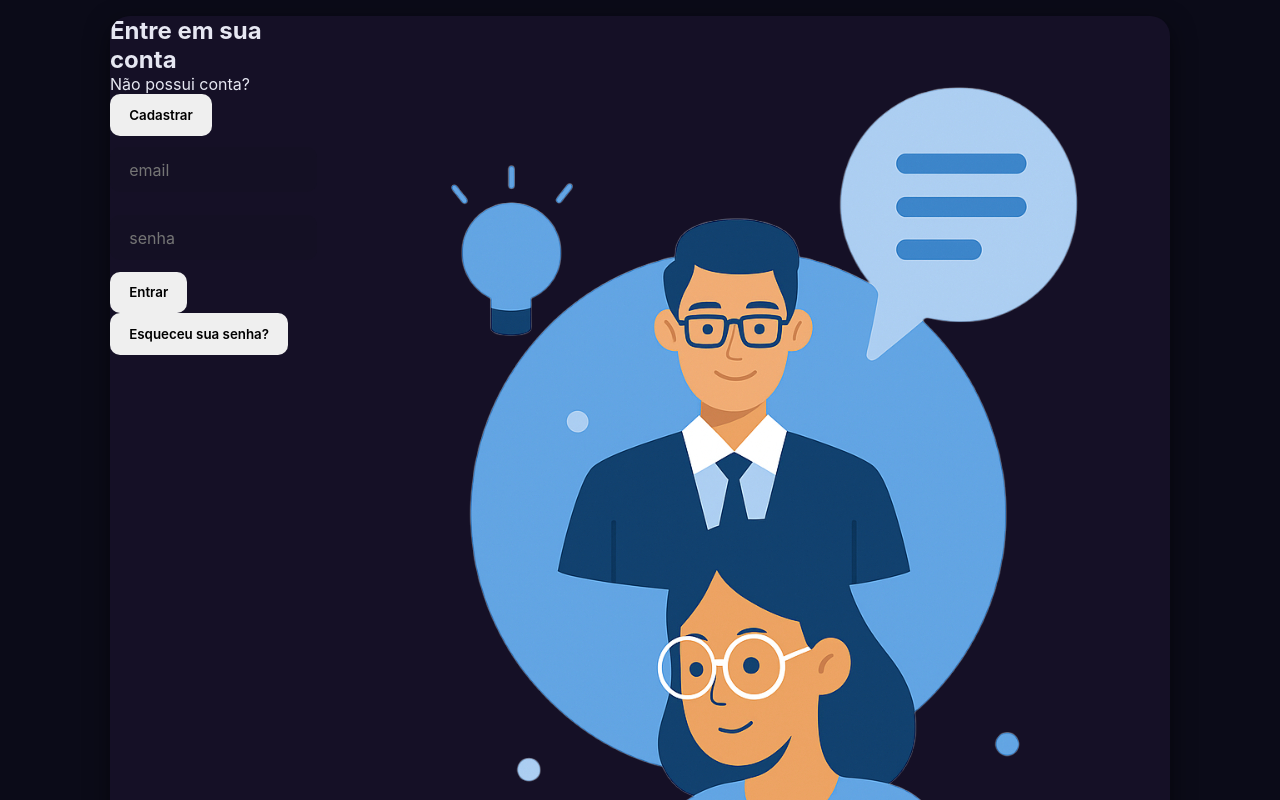
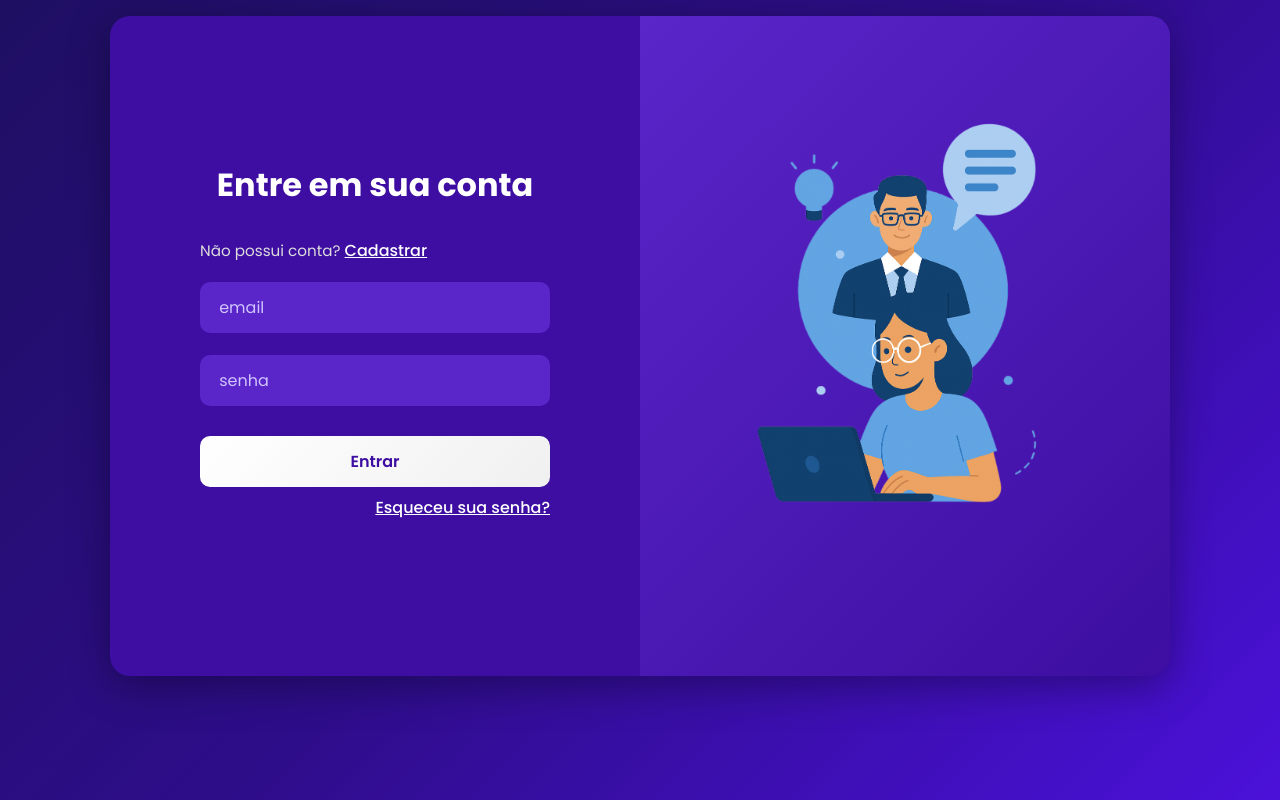
Before and after one commit to BekaPrado/Front---Journey, a React (Vite) app in the folder journey/: page /auth in a window 1280 px wide. Shown: the top 800 px of the page. Built offline with nearby package versions, Linux system fonts and the light colour scheme; no server answers.

Commit message:
📝 Reparo no estilo ce Login
Atualização

```diff
--- a/journey/src/index.css
+++ b/journey/src/index.css
@@ -1,119 +1,234 @@
-/* index.css - Visual moderno completo */
 @import url('https://fonts.googleapis.com/css2?family=Poppins:wght@400;500;600;700&display=swap');
 
-* { margin: 0; padding: 0; box-sizing: border-box; }
+
+/* ==========================
+   Reset geral
+   ========================== */
+   * {
+    margin: 0;
+    padding: 0;
+    box-sizing: border-box;
+  }
 
   body {
   font-family: 'Poppins', sans-serif;
-  background: var(--bg);
-  color: var(--text);
+  background: linear-gradient(135deg, #1e0f62, #2e0d8a, #4b11d9);
+  color: #fff;
   min-height: 100vh;
   display: flex;
   align-items: center;
   justify-content: center;
+  /* Adiciona um padding para rolagem em telas menores */
   padding: 1rem;
-  transition: background 0.3s ease, color 0.3s ease;
 }
 
+
+  /* ==========================
+     Container principal
+     ========================== */
   .container {
     width: 100%;
-  max-width: 1060px;
+    width: 1060px;
     min-height: 660px;
-  background: var(--card-bg);
+    background: #3d0ea1;
     border-radius: 20px;
-  box-shadow: var(--shadow-soft);
+    box-shadow: 0 10px 40px rgba(0, 0, 0, 0.35);
     display: grid;
     grid-template-columns: 1fr 1fr;
     overflow: hidden;
     animation: fadeIn 0.5s ease-in-out;
   }
 
-/* Inputs e botões */
+  /* ==========================
+     Área do formulário (CENTRALIZAÇÃO E LARGURA MÁXIMA)
+     ========================== */
+  .container .form-area {
+    display: flex;
+    flex-direction: column;
+    justify-content: center;   /* Centraliza o bloco verticalmente */
+    align-items: center;       /* Centraliza os itens (form, h2) horizontalmente */
+    padding: 3rem;
+    text-align: center;        /* Centraliza textos (h2, p) */
+  }
+
+/* Define a largura máxima dos inputs, form e texto para evitar que estiquem demais */
+.form-area form,
+.form-area p,
+.form-area h2 {
+    width: 100%;
+    max-width: 350px; /* Largura máxima elegante */
+    text-align: left; /* Alinha o texto do formulário (inputs, labels, etc.) à esquerda DENTRO da largura definida */
+}
+
+/* Os títulos h2 e o parágrafo principal podem ficar centralizados no container do form-area */
+.form-area h2, .form-area p {
+    text-align: center;
+}
+
+/* Se for o link/botão de 'Esqueceu sua senha?', alinha à direita (melhor visual) */
+.form-area form + p,
+.form-area form + p button {
+    text-align: right;
+    width: 100%;
+}
+
+.form-area h2 {
+  font-size: 2rem;
+  font-weight: 700;
+  margin-bottom: 1.5rem;
+  line-height: 1.3;
+  font-family: 'Poppins', sans-serif;
+}
+
+.form-area p {
+  font-size: 0.95rem;
+  margin: 0.5rem 0;
+  color: #ddd;
+  font-family: 'Poppins', sans-serif;
+  text-align: center; /* Garante que parágrafos soltos (como "Não possui conta?") fiquem centralizados */
+}
+
+/* O parágrafo de "Não possui conta?" deve ter o texto alinhado à esquerda para seguir a imagem */
+.form-area h2 + p {
+    text-align: left;
+}
+
+.form-area a, .form-area button {
+  font-family: 'Poppins', sans-serif;
+}
+
+  .form-area a:hover {
+    text-decoration: underline;
+  }
+
+  /* ==========================
+     Inputs (Mais finos e alinhados)
+     ========================== */
  input, select, textarea {
   width: 100%;
-  padding: 0.8rem 1.2rem;
+  padding: 0.8rem 1.2rem; /* Reduzindo um pouco o padding para ficar mais compacto */
   margin: 0.7rem 0;
-  border-radius: 10px;
+  border-radius: 10px; /* Reduzindo o arredondamento */
   border: none;
-  background: var(--glass);
-  color: var(--text);
+  background: #5a25c9;
+  color: #fff;
   font-size: 1rem;
+  font-family: 'Poppins', sans-serif;
   transition: all 0.2s ease;
 }
 
-input:focus, textarea:focus {
-  outline: none;
-  background: var(--accent);
-  color: #fff;
+input::placeholder,
+textarea::placeholder {
+  color: #d1c4ff;
 }
 
-button {
-  border: none;
-  border-radius: 10px;
-  padding: 0.8rem 1.2rem;
-  cursor: pointer;
-  font-weight: 600;
-  transition: transform 0.2s;
+input:focus, select:focus, textarea:focus {
+  outline: none;
+  background: #6d36dd;
+  box-shadow: 0 0 0 3px rgba(255,255,255,0.2);
 }
 
-button:hover { transform: translateY(-3px); }
-
-/* Modern utilitários */
-.modern-card {
-  background: var(--card-bg);
-  border-radius: 16px;
-  box-shadow: var(--shadow-soft);
-  border: 1px solid var(--glass-border-weak);
-  transition: transform 0.25s;
-  overflow: hidden;
+  /* ==========================
+     Botão (DELICADO)
+     ========================== */
+button[type="submit"], button:not([type]) {
+  width: 100%;
+  margin-top: 1.2rem;
+  padding: 0.8rem; /* Botão mais fino/delicado */
+  border-radius: 10px; /* Cantos menos arredondados, mais delicados */
+  border: none;
+  background: linear-gradient(135deg, #ffffff, #f0f0f0);
+  color: #3d0ea1;
+  font-size: 1rem;
+  font-weight: 600;
+  font-family: 'Poppins', sans-serif;
+  cursor: pointer;
+  transition: all 0.2s ease;
 }
 
-.modern-card:hover { transform: translateY(-6px); }
-
-.btn-gradient {
-  background: var(--accent);
+/* Estilo para botões dentro de <p> (como "Cadastrar" ou "Voltar") para serem links discretos */
+.form-area p button {
+    background: none;
     color: #fff;
-  padding: 10px 16px;
-  border-radius: 12px;
-  font-weight: 700;
-  border: none;
-  cursor: pointer;
-  box-shadow: 0 8px 20px rgba(107,70,193,0.16);
-  transition: transform 180ms, box-shadow 180ms;
+    font-weight: 500;
+    padding: 0;
+    margin: 0;
+    width: auto;
+    text-decoration: underline;
 }
 
-.btn-gradient:hover {
-  transform: translateY(-3px);
-  box-shadow: 0 14px 30px rgba(107,70,193,0.22);
+.form-area p button:hover {
+    color: #ccc;
+    transform: none;
+    box-shadow: none;
 }
 
-/* Tema claro */
-:root {
-  --bg: #f7f8fa;
-  --card-bg: #ffffff;
-  --text: #0f1724;
-  --muted: #6b7280;
-  --accent: linear-gradient(135deg, #6b46c1, #805ad5);
-  --glass: rgba(255,255,255,0.6);
-  --shadow-soft: 0 10px 30px rgba(15,23,42,0.06);
-  --glass-border-weak: rgba(0,0,0,0.06);
+/* Estilo para o botão principal de submissão */
+button[type="submit"]:hover {
+  background: #f9f9f9;
+  transform: translateY(-2px);
+  box-shadow: 0 6px 20px rgba(0, 0, 0, 0.15);
 }
 
-/* Tema escuro */
-[data-theme="dark"] {
-  --bg: #0b0b18;
-  --card-bg: #151026;
-  --text: #e6e7f2;
-  --muted: #c7cbe6;
-  --accent: linear-gradient(135deg, #cbbafe, #b794f4);
-  --glass: rgba(20,18,35,0.55);
-  --shadow-soft: 0 8px 24px rgba(0,0,0,0.5);
-  --glass-border-weak: rgba(255,255,255,0.04);
+button[type="submit"]:active {
+  transform: translateY(0);
 }
 
-.fade-in { animation: fadeIn .45s ease both; }
 
+  /* ==========================
+     Área da ilustração
+     ========================== */
+  .container .illustration {
+    display: flex;
+    align-items: center;
+    justify-content: center;
+    padding: 1rem;
+    background: linear-gradient(135deg, #5a25c9, #3d0ea1); /* Adiciona um pequeno gradiente na área da imagem */
+  }
+
+  .container .illustration img {
+    max-width: 100%;
+    height: auto; /* Permite que a altura se ajuste, evitando distorção */
+    max-height: 500px;
+    object-fit: contain;
+  }
+
+  /* ==========================
+     Animação
+     ========================== */
   @keyframes fadeIn {
-  from {opacity: 0; transform: translateY(6px);}
-  to {opacity:1; transform:none;}
+    from { opacity: 0; transform: translateY(20px); }
+    to { opacity: 1; transform: translateY(0); }
   }
+
+
+  /* ==========================
+     Responsividade (Mobile)
+     ========================== */
+@media (max-width: 768px) {
+    body {
+        /* Alinha no topo para permitir rolagem */
+        align-items: flex-start;
+        padding: 2rem 0;
+    }
+
+    .container {
+        grid-template-columns: 1fr; /* Layout de uma única coluna */
+        max-width: 400px;
+        min-height: auto;
+        box-shadow: 0 5px 20px rgba(0, 0, 0, 0.25);
+    }
+
+    .container .form-area {
+        padding: 2.5rem 1.5rem;
+    }
+
+    .form-area h2 {
+        font-size: 1.6rem;
+    }
+
+    /* Remove a ilustração no celular */
+    .container .illustration {
+        display: none;
+    }
+}
```
Lines whose indentation alone changed are shown as unchanged.
